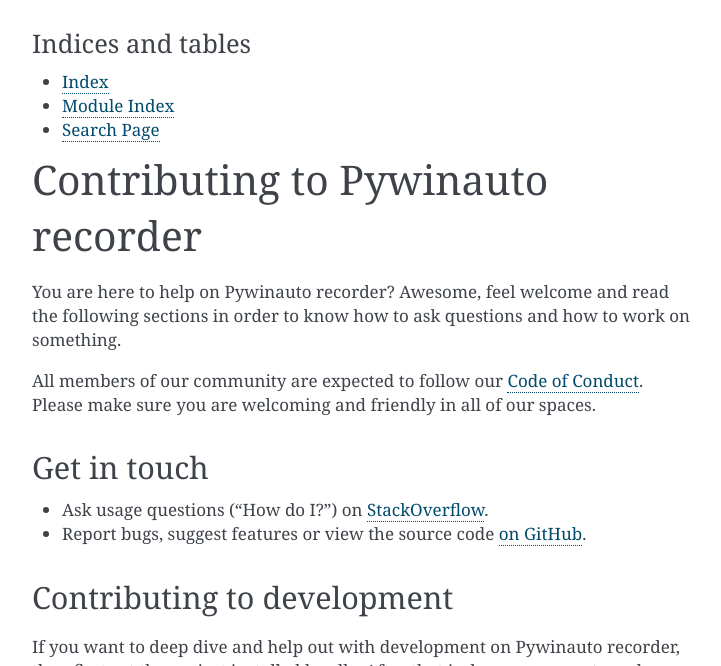
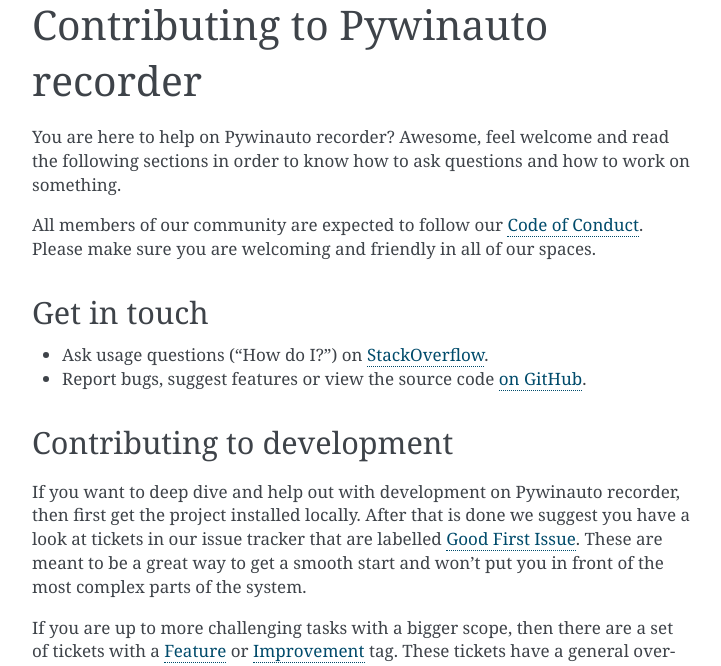
Before and after one commit to beuaaa/pywinauto_recorder, a Sphinx documentation site: the page built from docs/index.rst, in a window 1280 px wide and 900 px high, scrolled down 3113 px, cut to the strip 234-900 px from the top of the window. Shown: the whole strip, without its empty margins (388-1109 px from the left). Built offline with Sphinx 7.4.7, drawn with Linux system fonts in a browser that asks for light colours.

```diff
--- a/docs/api.rst
+++ b/docs/api.rst
@@ -21,13 +21,9 @@ Detailed API documentation
    :maxdepth: 2
    :caption: Contents:
 
-.. automodule:: pywinauto_recorder.player
-    :members:
+.. autosummary::
+   :toctree: autosummary
+   :template: custom-module-template.rst
+   :recursive:
 
-
-Indices and tables
-^^^^^^^^^^^^^^^^^^
-
-* :ref:`genindex`
-* :ref:`modindex`
-* :ref:`search`
+   pywinauto_recorder.player
```
